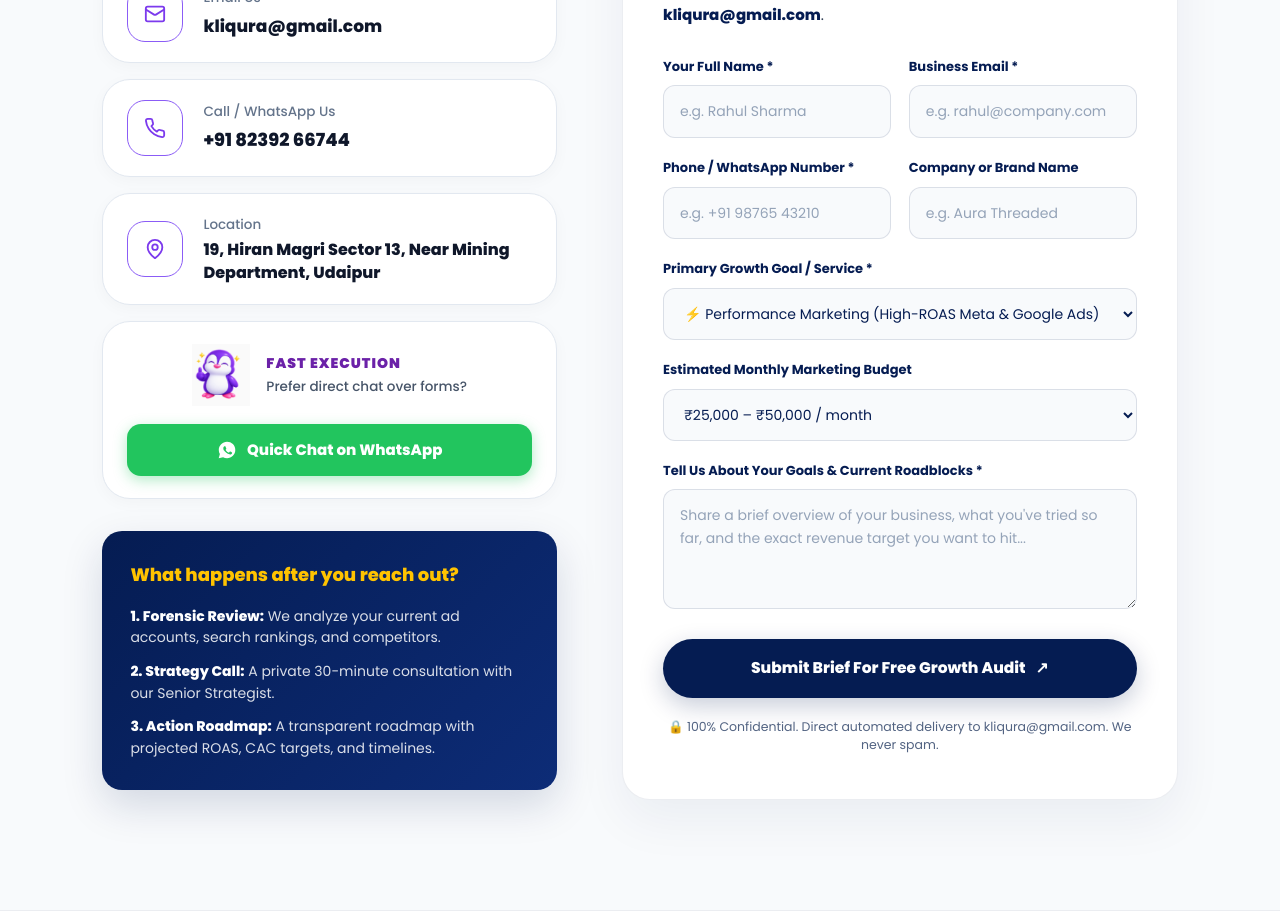
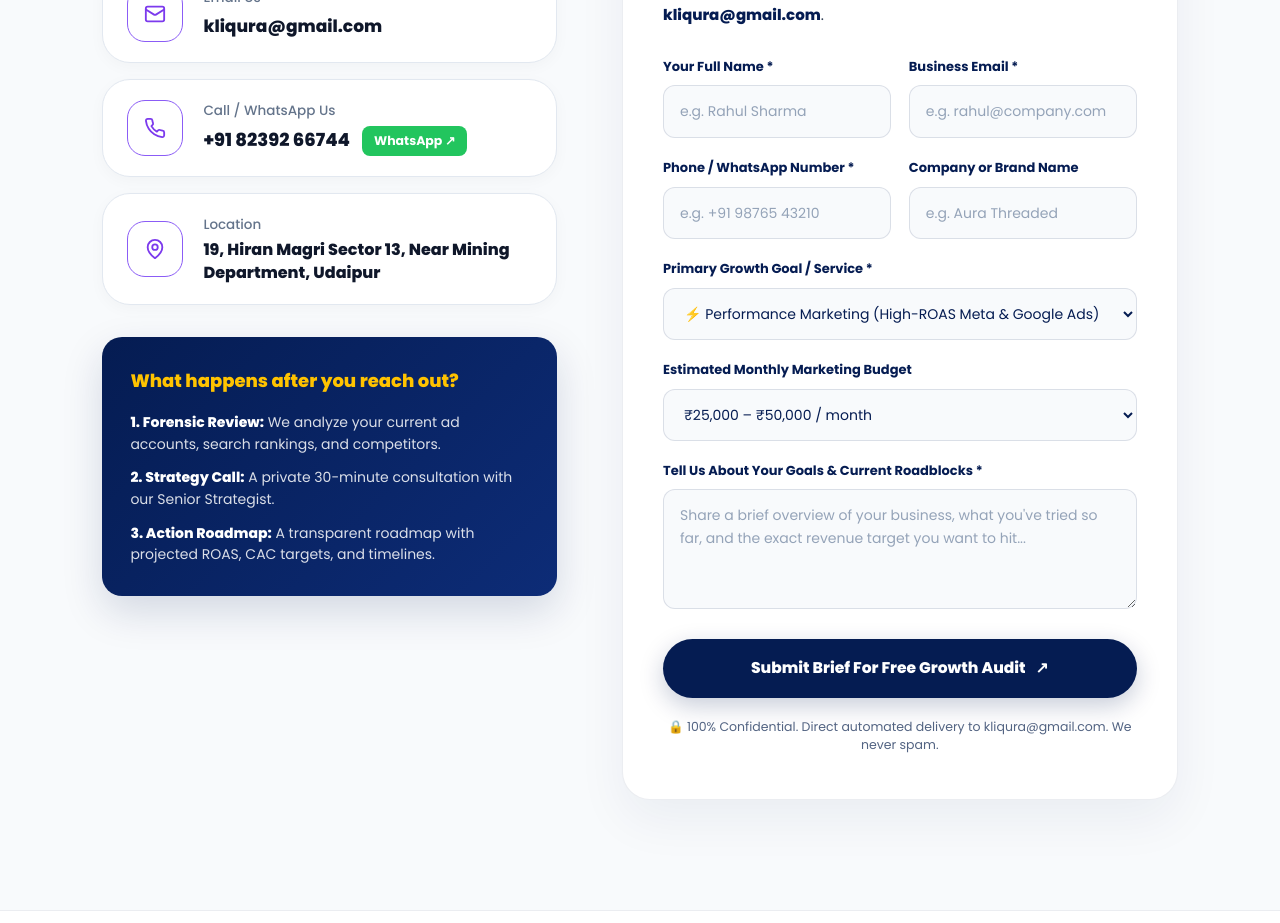
Before and after one commit to himikajain11-art/kliqura-website-v2, a React (Vite) app: page /contact-us in a window 1280 px wide. Shown: the part 1200-2123 px from the top of the page. Built offline with nearby package versions, Linux system fonts and the light colour scheme; a web font is replaced by a local one.

Commit message:
fix(contact): remove mascot card completely as requested

```diff
--- a/src/pages/Contact.jsx
+++ b/src/pages/Contact.jsx
@@ -1,7 +1,6 @@
 import React, { useState } from "react";
 import emailjs from "@emailjs/browser";
 import "./Contact.css";
-import contactMascot from "../assets/contact-mascot.png";
 
 const SERVICE_ID = "service_allip0n";
 const TEMPLATE_ID = "template_0pt94nq";
@@ -332,9 +331,30 @@ export default function Contact() {
                   <div style={{ fontSize: "13.5px", color: "#64748b", fontWeight: "500", marginBottom: "4px" }}>
                     Call / WhatsApp Us
                   </div>
-                  <a href="tel:+918239266744" style={{ fontSize: "18px", fontWeight: "800", color: "#0f172a", textDecoration: "none" }}>
-                    +91 82392 66744
-                  </a>
+                  <div style={{ display: "flex", alignItems: "center", gap: "12px", flexWrap: "wrap" }}>
+                    <a href="tel:+918239266744" style={{ fontSize: "18px", fontWeight: "800", color: "#0f172a", textDecoration: "none" }}>
+                      +91 82392 66744
+                    </a>
+                    <a
+                      href="https://wa.me/918239266744?text=Hi%20KLIQURA%2C%20I%20want%20to%20discuss%20a%20project."
+                      target="_blank"
+                      rel="noreferrer"
+                      style={{
+                        background: "#22c55e",
+                        color: "#ffffff",
+                        borderRadius: "8px",
+                        padding: "5px 12px",
+                        fontSize: "12.5px",
+                        fontWeight: "700",
+                        textDecoration: "none",
+                        display: "inline-flex",
+                        alignItems: "center",
+                        gap: "6px"
+                      }}
+                    >
+                      <span>WhatsApp ↗</span>
+                    </a>
+                  </div>
                 </div>
               </div>
 
@@ -373,62 +393,6 @@ export default function Contact() {
                     19, Hiran Magri Sector 13, Near Mining Department, Udaipur
                   </div>
                 </div>
-              </div>
-
-              {/* Card 4: FAST EXECUTION + WhatsApp Button */}
-              <div style={{
-                background: "#ffffff",
-                border: "1.5px solid #e2e8f0",
-                borderRadius: "28px",
-                padding: "22px 24px",
-                display: "flex",
-                flexDirection: "column",
-                gap: "18px",
-                boxShadow: "0 4px 16px rgba(15, 23, 42, 0.03)"
-              }}>
-                <div style={{ display: "flex", alignItems: "center", justifyContent: "center", gap: "16px" }}>
-                  <img
-                    src={contactMascot}
-                    alt="Fast Execution"
-                    style={{ width: "58px", height: "auto", objectFit: "contain" }}
-                  />
-                  <div style={{ textAlign: "left" }}>
-                    <div style={{ color: "#6b21a8", fontSize: "14px", fontWeight: "900", letterSpacing: "1px", textTransform: "uppercase" }}>
-                      FAST EXECUTION
-                    </div>
-                    <div style={{ color: "#475569", fontSize: "13.5px", fontWeight: "500", marginTop: "2px" }}>
-                      Prefer direct chat over forms?
-                    </div>
-                  </div>
-                </div>
-
-                <a
-                  href="https://wa.me/918239266744?text=Hi%20KLIQURA%2C%20I%20want%20to%20discuss%20a%20project."
-                  target="_blank"
-                  rel="noreferrer"
-                  style={{
-                    background: "#22c55e",
-                    color: "#ffffff",
-                    borderRadius: "14px",
-                    padding: "14px 20px",
-                    fontWeight: "800",
-                    fontSize: "15px",
-                    display: "flex",
-                    alignItems: "center",
-                    justifyContent: "center",
-                    gap: "10px",
-                    textDecoration: "none",
-                    boxShadow: "0 4px 14px rgba(34, 197, 94, 0.35)",
-                    transition: "background 0.2s"
-                  }}
-                  onMouseEnter={(e) => (e.currentTarget.style.background = "#16a34a")}
-                  onMouseLeave={(e) => (e.currentTarget.style.background = "#22c55e")}
-                >
-                  <svg width="20" height="20" viewBox="0 0 24 24" fill="currentColor">
-                    <path d="M12.04 2c-5.46 0-9.91 4.45-9.91 9.91 0 1.75.46 3.45 1.32 4.95L2.05 22l5.25-1.38c1.45.79 3.08 1.21 4.74 1.21 5.46 0 9.91-4.45 9.91-9.91 0-2.65-1.03-5.14-2.9-7.01A9.816 9.816 0 0 0 12.04 2zm5.78 14.07c-.24.68-1.2 1.25-1.66 1.29-.44.04-.98.17-3.18-.74-2.58-1.07-4.22-3.71-4.35-3.88-.13-.17-1.05-1.4-1.05-2.67 0-1.27.67-1.89.9-2.14.24-.25.53-.31.71-.31.18 0 .36 0 .51.01.17.01.39-.06.6.46.24.57.77 1.9.84 2.04.07.15.11.32.02.51-.08.18-.13.29-.26.44-.13.15-.27.34-.39.46-.13.13-.26.27-.11.53.15.25.66 1.09 1.42 1.77.97.87 1.8 1.14 2.05 1.27.26.13.41.11.56-.06.15-.17.65-.76.82-1.02.17-.26.35-.22.58-.13.24.08 1.5.71 1.76.84.26.13.43.2.49.31.07.11.07.65-.17 1.33z" />
-                  </svg>
-                  <span>Quick Chat on WhatsApp</span>
-                </a>
               </div>
             </div>
 
```
Also changed, not shown: src/assets/contact-mascot.png (deleted), 1 other file (tests, documents, lock files or other folders).
